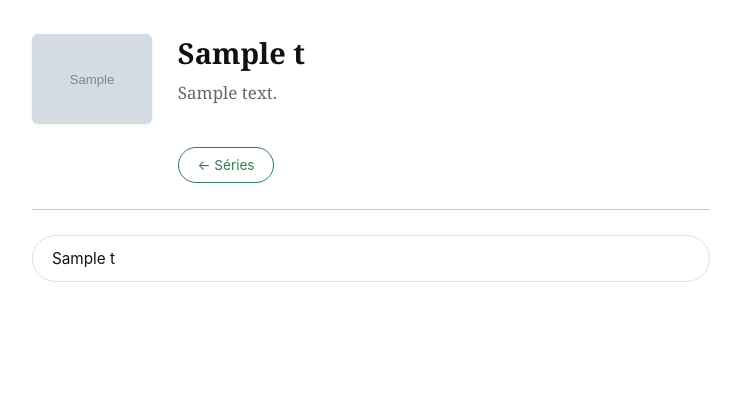
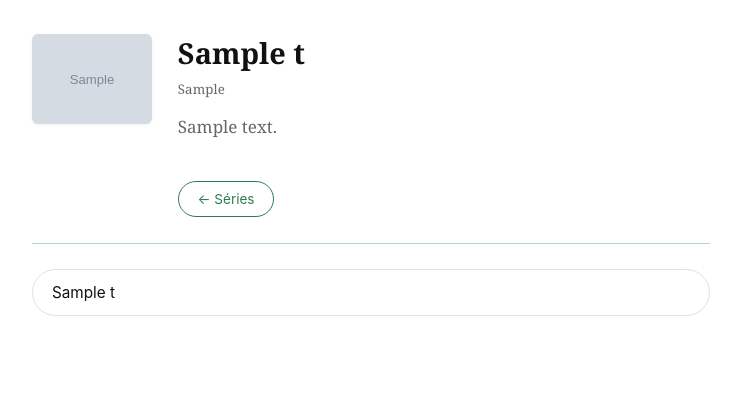
Before and after one commit to kiyoshispreclerg/pipstore, a PHP site: the page made by index.php in a window 1280 px wide. Shown: the part 56-476 px from the top of the page, without its empty margins (269-1010 px from the left). Run offline with PHP 8.4, Linux system fonts and the light colour scheme; data comes from the database, SQL or seed files in the repository; tables that the repository leaves empty hold one stand-in row (values such as "Sample post"); grey boxes marked "Sample" are stand-in pictures; some libraries are stand-ins or nearby versions.

Commit message:
Add field copyright to books
Signed-off-by: Kiyoshi Spreclerg <kiyoshi_pip@protonmail.com>

```diff
--- a/assets/style.css
+++ b/assets/style.css
@@ -174,6 +174,13 @@ hr.divider {
   font-size: 1rem;
   color: var(--text-muted);
   margin-bottom: 1.5rem;
+}
+
+.book-copyright {
+  font-size: .78rem;
+  color: var(--text-muted);
+  margin-bottom: .6rem;
+  letter-spacing: .01em;
 }
 
 .content-body p {
--- a/index.php
+++ b/index.php
@@ -232,6 +232,7 @@ function view_book(mysqli $db, string $slug, array $lang): array {
     // Tradução do livro (fallback para qualquer idioma disponível)
     $st2 = mysqli_prepare($db,
         "SELECT COALESCE(bt.title, bt2.title, ?) AS title,
+                COALESCE(bt.copyright, bt2.copyright, '') AS copyright,
                 COALESCE(bt.description, bt2.description, '') AS description
          FROM books b
          LEFT JOIN books_t bt  ON bt.book_id  = b.id AND bt.lang_id = ?
@@ -263,6 +264,9 @@ function view_book(mysqli $db, string $slug, array $lang): array {
       <?php endif; ?>
       <div class="book-cover-info">
         <h1 class="page-title"><?= h($info['title']) ?></h1>
+        <?php if ($info['copyright']): ?>
+        <p class="book-copyright"><?= h($info['copyright']) ?></p>
+        <?php endif; ?>
         <?php if ($info['description']): ?>
         <p class="page-subtitle"><?= h($info['description']) ?></p>
         <?php endif; ?>
--- a/install.sql
+++ b/install.sql
@@ -45,6 +45,7 @@ CREATE TABLE books_t (
   book_id     INT UNSIGNED NOT NULL,
   lang_id     INT UNSIGNED NOT NULL,
   title       VARCHAR(200) NOT NULL,
+  copyright   VARCHAR(300),
   description TEXT,
   UNIQUE KEY uq_book_lang (book_id, lang_id),
   FOREIGN KEY (book_id)  REFERENCES books(id)     ON DELETE CASCADE,
```
Also changed, not shown: admin.php (+14 -7 lines).
